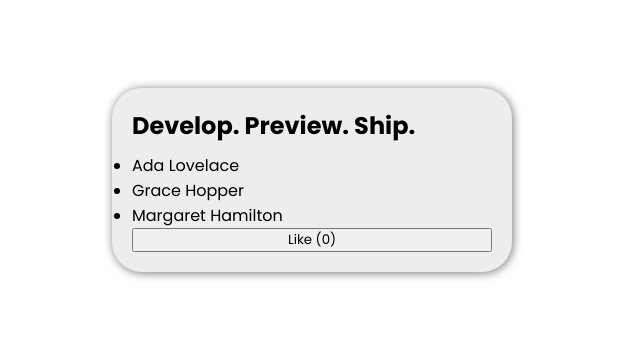
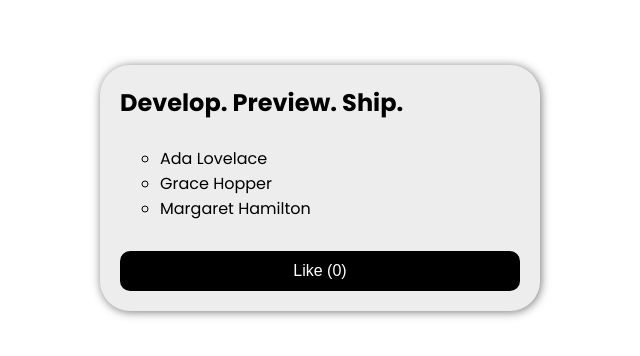
Before and after one commit to Melksedeque/learn-react-vercel-next, a Next.js app: page / in a window 1280 px wide. Shown: the part 220-576 px from the top of the page, without its empty margins (328-968 px from the left). Built offline with nearby package versions, Linux system fonts and the light colour scheme.

Commit message:
Estilização do card

```diff
--- a/app/page.module.css
+++ b/app/page.module.css
@@ -1,21 +1,16 @@
 @import url('https://fonts.googleapis.com/css2?family=Poppins:ital,wght@0,100;0,200;0,300;0,400;0,500;0,600;0,700;0,800;0,900;1,100;1,200;1,300;1,400;1,500;1,600;1,700;1,800;1,900&display=swap');
-
-* {
-    box-sizing: border-box;
-    font-family: 'Poppins', sans-serif;
-    margin: 0;
-    padding: 0;
-}
 
 .main {
     align-items: center;
     display: flex;
+    font-family: 'Poppins', sans-serif;
     justify-content: center;
     height: 100vh;
     margin: 0;
     padding: 0;
     width: 100vw;
 }
+
 .conteudo {
     background-color: #EDEDED;
     border-radius: 30px;
@@ -33,3 +28,19 @@
     font-weight: 700;
     margin: 0 0 10px;
 }
+
+.conteudo ul {
+    list-style: circle;
+    margin-bottom: 30px;
+}
+
+.conteudo button {
+    background-color: #000000;
+    border: none;
+    border-radius: 10px;
+    color: #FFFFFF;
+    cursor: pointer;
+    font-size: 1rem;
+    font-weight: 500;
+    height: 40px;
+}
```
